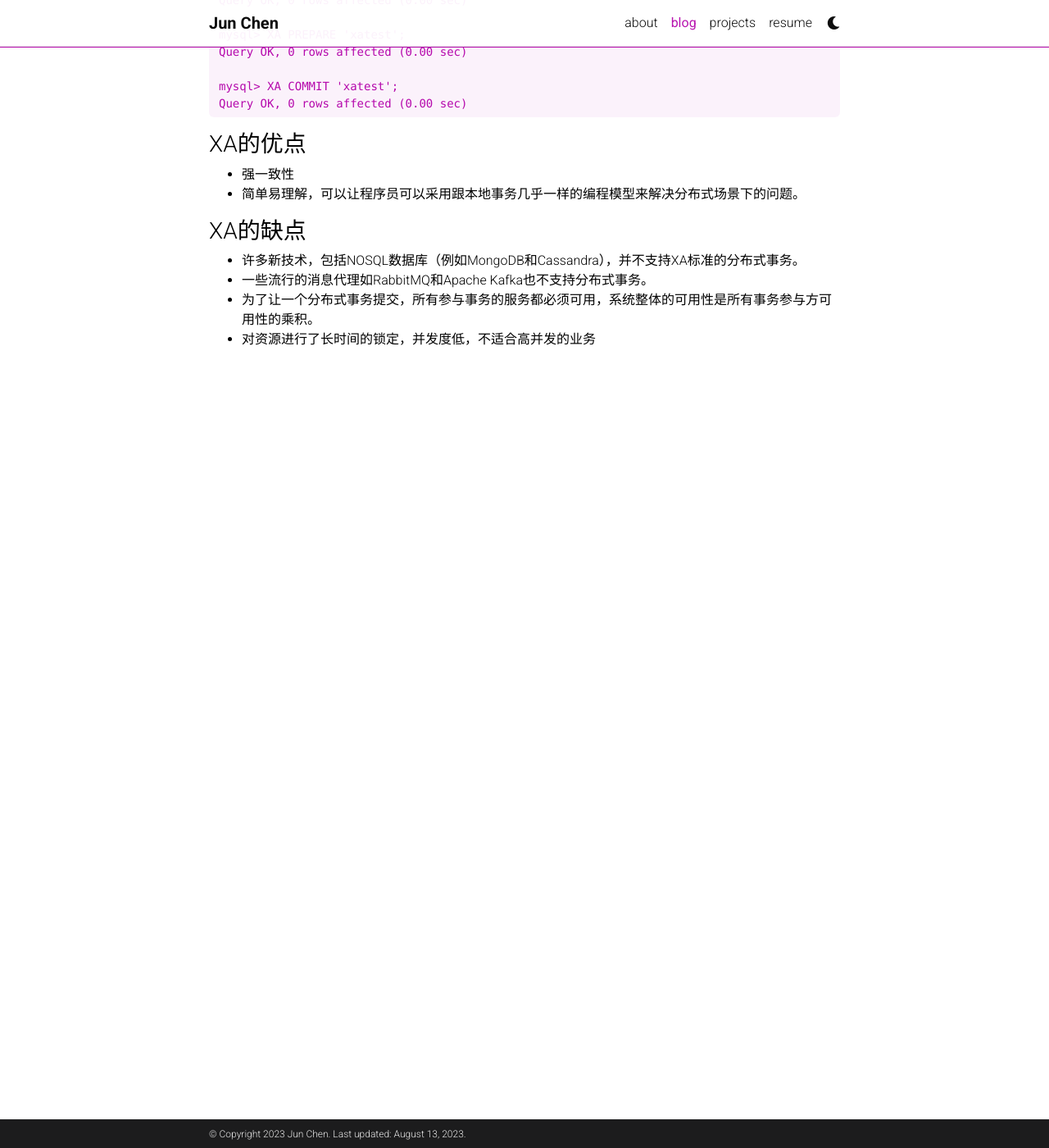
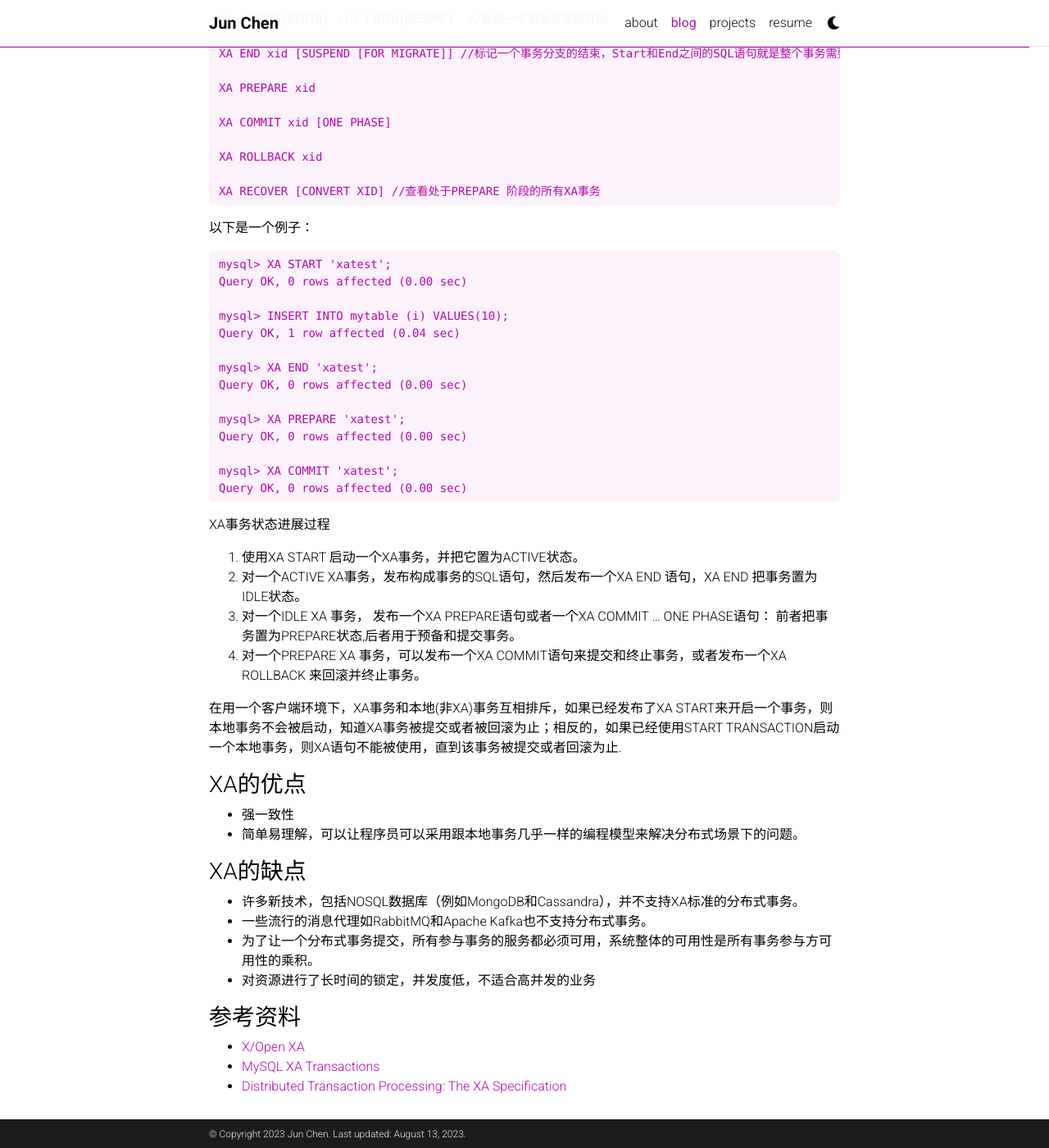
Before and after one commit to chenjun305/chenjun305.github.io, a Jekyll site: the page built from _posts/2023-03-01-distributed-transaction-xa.md, in a window 1280 px wide and 1400 px high, scrolled down 1188 px. Shown: the whole window at 82% size. Built offline with Jekyll 4.4.1, drawn with Linux system fonts in a browser that asks for light colours; full-size pictures stand in for the smaller copies a plugin makes; comment, search, counter and statistics services are not loaded; a style sheet for code colours, icons or effects is not loaded; some of the changed text lies outside the part shown.

Commit message:
update post - distributed transaction xa

````diff
--- a/_posts/2023-03-01-distributed-transaction-xa.md
+++ b/_posts/2023-03-01-distributed-transaction-xa.md
@@ -12,7 +12,17 @@
 XA采用了两阶段提交(two phase commit)来保证事务中所有的参与方同时完成提交，或者在失败时同时回滚。
 目前主流的数据库基本都支持XA事务，包括mysql、oracle、sqlserver、postgre
 
+<div class="row mt-3">
+    <div class="col-sm mt-3 mt-md-0">
+        {% include figure.html path="assets/img/xa.png" class="img-fluid rounded z-depth-1" zoomable=true %}
+    </div>
+</div>
+<div class="caption">
+    DTP Model, XA规范就是约定DTP模型中的两个模块事务管理器和资源管理器的通讯方式
+</div>
+
 ### MySQL的XA
+在分布式事务中，MySQL的角色其实是XA事务过程中的RM。在分布式事务中一般会涉及到至少两个RM，我们说的MySQL支持XA协议就是说MySQL实现了XA协议中RM应该具有的功能。
 MySQL要支持XA事务需要满足以下几个条件：
 * XA事务仅仅被InnoDB存储引擎支持
 * 确认是否开启了XA 功能
@@ -41,7 +51,6 @@
 
 XA RECOVER [CONVERT XID] //查看处于PREPARE 阶段的所有XA事务
 ```
-
 以下是一个例子：
 ```
 mysql> XA START 'xatest';
@@ -59,15 +68,26 @@
 mysql> XA COMMIT 'xatest';
 Query OK, 0 rows affected (0.00 sec)
 ```
+XA事务状态进展过程
 
+1. 使用XA START 启动一个XA事务，并把它置为ACTIVE状态。
+2. 对一个ACTIVE XA事务，发布构成事务的SQL语句，然后发布一个XA END 语句，XA END 把事务置为IDLE状态。
+3. 对一个IDLE XA 事务， 发布一个XA PREPARE语句或者一个XA COMMIT ... ONE PHASE语句： 前者把事务置为PREPARE状态,后者用于预备和提交事务。
+4. 对一个PREPARE XA 事务，可以发布一个XA COMMIT语句来提交和终止事务，或者发布一个XA ROLLBACK 来回滚并终止事务。
+
+在用一个客户端环境下，XA事务和本地(非XA)事务互相排斥，如果已经发布了XA START来开启一个事务，则本地事务不会被启动，知道XA事务被提交或者被回滚为止；相反的，如果已经使用START TRANSACTION启动一个本地事务，则XA语句不能被使用，直到该事务被提交或者回滚为止.
 
 ### XA的优点
 * 强一致性
 * 简单易理解，可以让程序员可以采用跟本地事务几乎一样的编程模型来解决分布式场景下的问题。
-
 
 ### XA的缺点
 * 许多新技术，包括NOSQL数据库（例如MongoDB和Cassandra），并不支持XA标准的分布式事务。
 * 一些流行的消息代理如RabbitMQ和Apache Kafka也不支持分布式事务。
 * 为了让一个分布式事务提交，所有参与事务的服务都必须可用，系统整体的可用性是所有事务参与方可用性的乘积。
 * 对资源进行了长时间的锁定，并发度低，不适合高并发的业务
+
+### 参考资料
+* [X/Open XA](https://en.wikipedia.org/wiki/X/Open_XA)
+* [MySQL XA Transactions](https://dev.mysql.com/doc/refman/8.0/en/xa.html)
+* [Distributed Transaction Processing: The XA Specification](https://pubs.opengroup.org/onlinepubs/009680699/toc.pdf)
````
Also changed, not shown: assets/img/xa.png (added).
